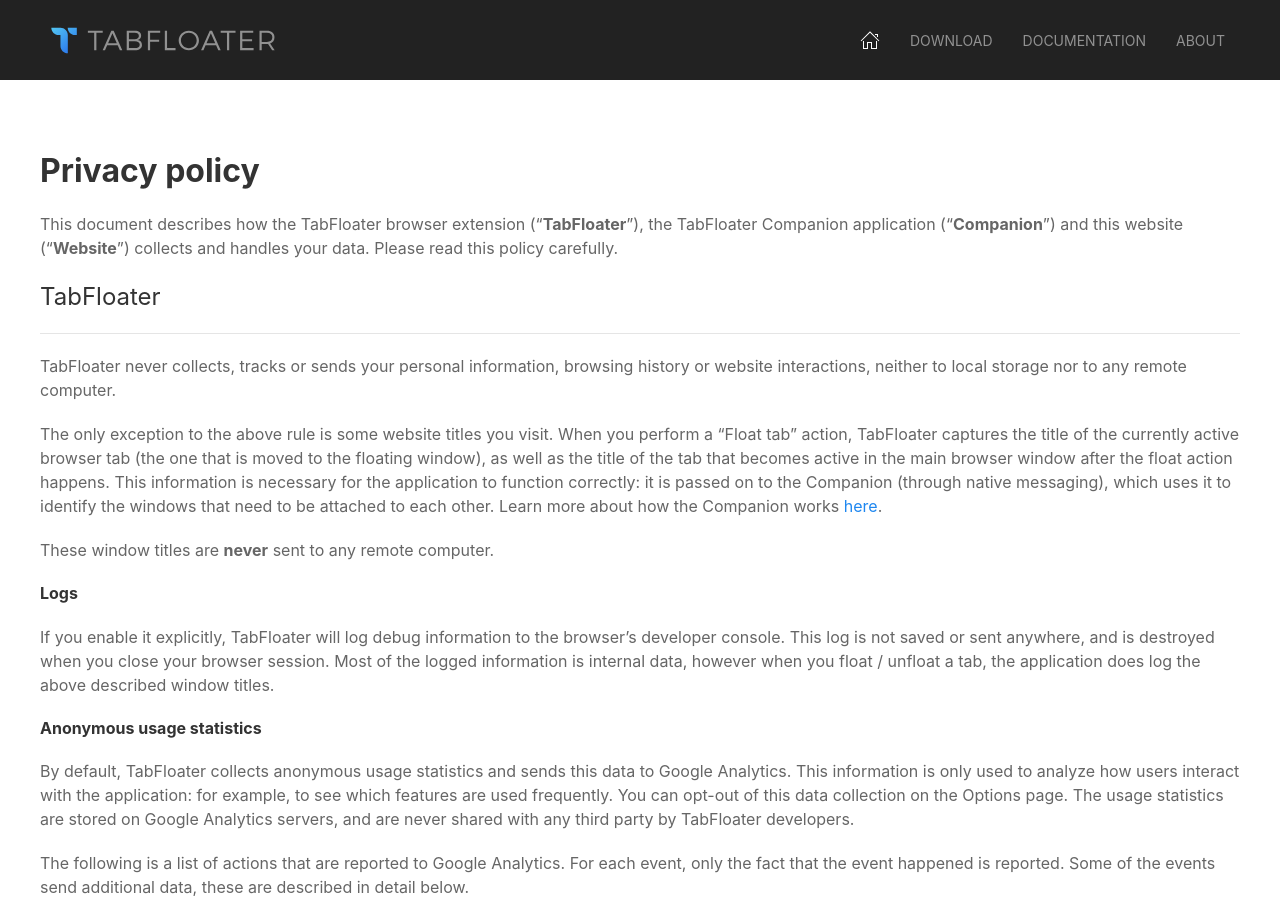
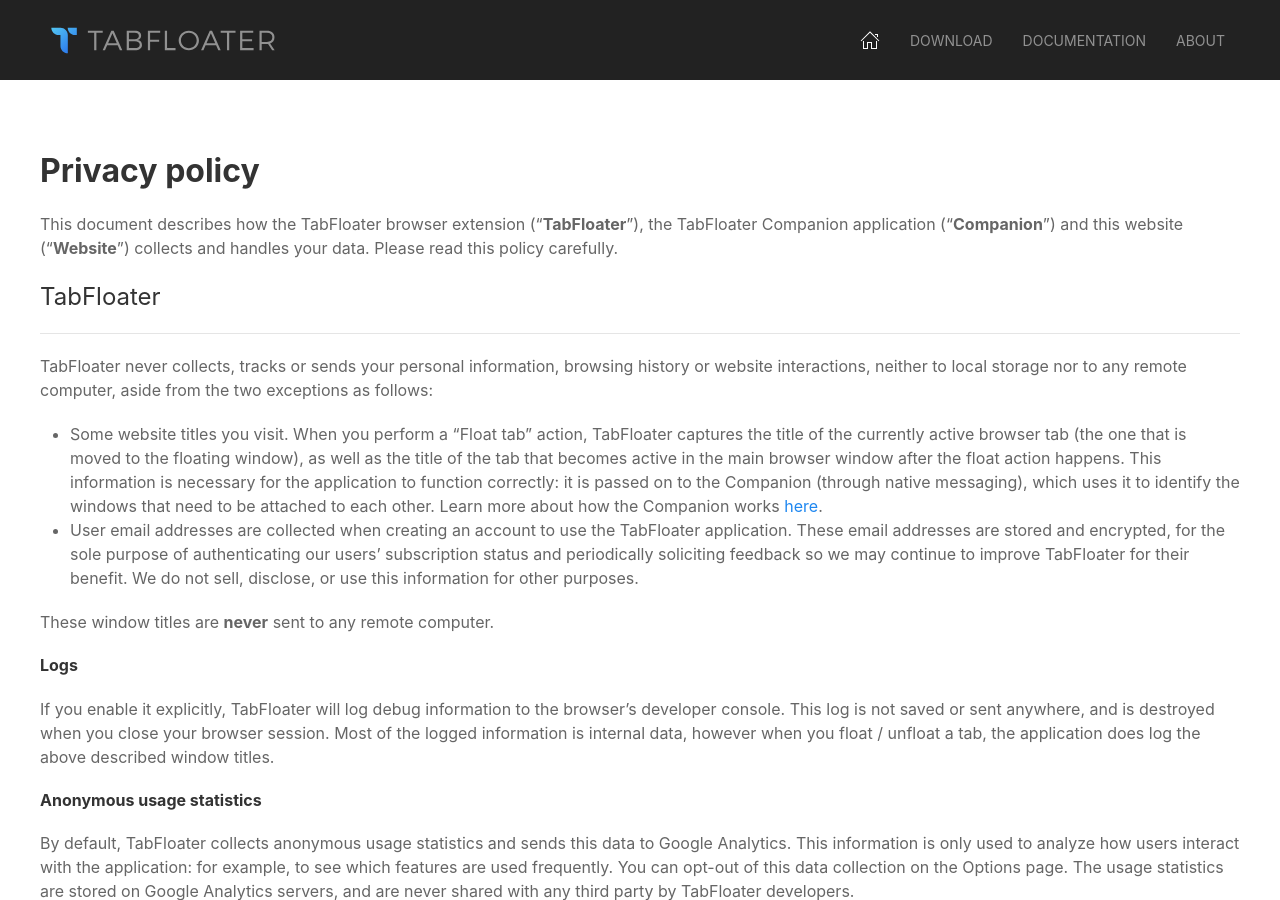
Before and after one commit to tabfloater/tabfloater.github.io, a Jekyll site: the page built from privacy.html, in a window 1280 px wide and 900 px high. Built offline with Jekyll 4.4.1, drawn with Linux system fonts in a browser that asks for light colours; comment, search, counter and statistics services are not loaded.

Commit message:
Update privacy.md
Privacy policy updates to align with permission changes made with the latest manifest and subscription requirements

Signed-off-by: Justin Brkich <101012787+JusstewaSNSJ@users.noreply.github.com>

```diff
--- a/_includes/privacy.md
+++ b/_includes/privacy.md
@@ -5,9 +5,10 @@
 ### TabFloater
 ---
 
-TabFloater never collects, tracks or sends your personal information, browsing history or website interactions, neither to local storage nor to any remote computer.
+TabFloater never collects, tracks or sends your personal information, browsing history or website interactions, neither to local storage nor to any remote computer, aside from the two exceptions as follows:
 
-The only exception to the above rule is some website titles you visit. When you perform a "Float tab" action, TabFloater captures the title of the currently active browser tab (the one that is moved to the floating window), as well as the title of the tab that becomes active in the main browser window after the float action happens. This information is necessary for the application to function correctly: it is passed on to the Companion (through native messaging), which uses it to identify the windows that need to be attached to each other. Learn more about how the Companion works [here](documentation#why-do-i-need-to-install-an-application-on-my-computer-to-use-tabfloater).
+ * Some website titles you visit. When you perform a "Float tab" action, TabFloater captures the title of the currently active browser tab (the one that is moved to the floating window), as well as the title of the tab that becomes active in the main browser window after the float action happens. This information is necessary for the application to function correctly: it is passed on to the Companion (through native messaging), which uses it to identify the windows that need to be attached to each other. Learn more about how the Companion works [here](documentation#why-do-i-need-to-install-an-application-on-my-computer-to-use-tabfloater).
+ * User email addresses are collected when creating an account to use the TabFloater application. These email addresses are stored and encrypted, for the sole purpose of authenticating our users' subscription status and periodically soliciting feedback so we may continue to improve TabFloater for their benefit. We do not sell, disclose, or use this information for other purposes.
 
 These window titles are **never** sent to any remote computer.
 
```
